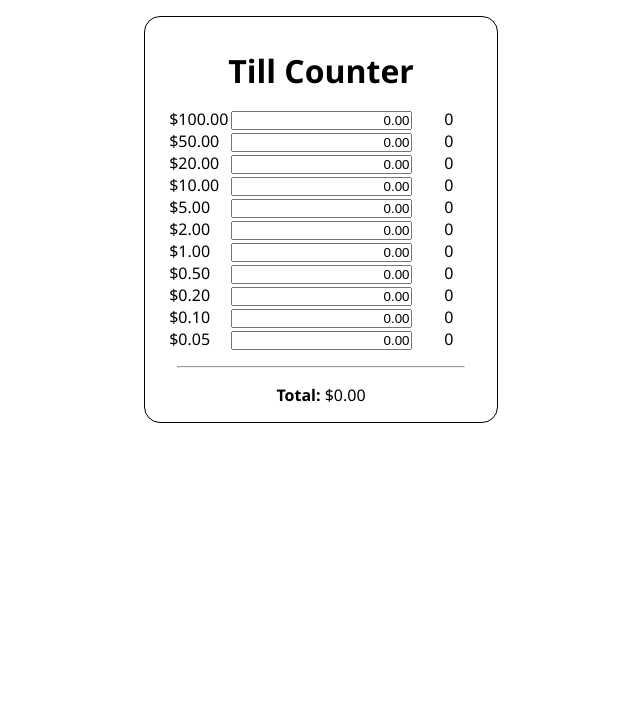
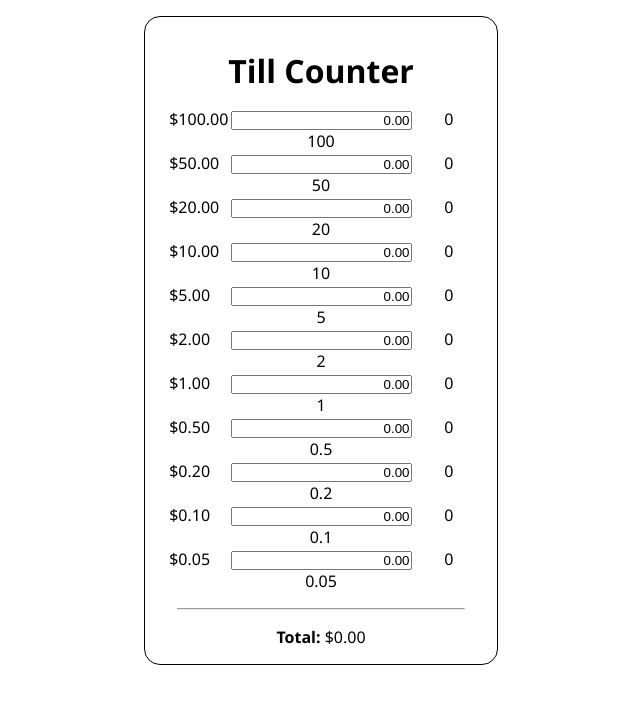
Before and after one commit to morgandival/till-counter, a React (Create React App) app: page / in a window 1280 px wide. Shown: the top 704 px of the page, without its empty margins (319-959 px from the left). Built offline with nearby package versions, Linux system fonts and the light colour scheme.

Commit message:
Began process of turning denominations into individual components

```diff
--- /dev/null
+++ b/src/components/Denomination.tsx
@@ -0,0 +1,11 @@
+import React from 'react';
+
+type Props = {
+  denom: number;
+};
+
+function Denomination(props: Props) {
+  return <div>{props.denom}</div>;
+}
+
+export default Denomination;
--- a/src/components/TillCounter.tsx
+++ b/src/components/TillCounter.tsx
@@ -1,4 +1,5 @@
 import React from 'react';
+import Denomination from '../components/Denomination';
 
 // Declare Props type
 type Props = {
@@ -140,6 +141,7 @@ function TillCounter(props: Props) {
         <label id={'count-' + value} className="denom-count">
           0
         </label>
+        <Denomination denom={value} />
       </div>
     );
   });
```
